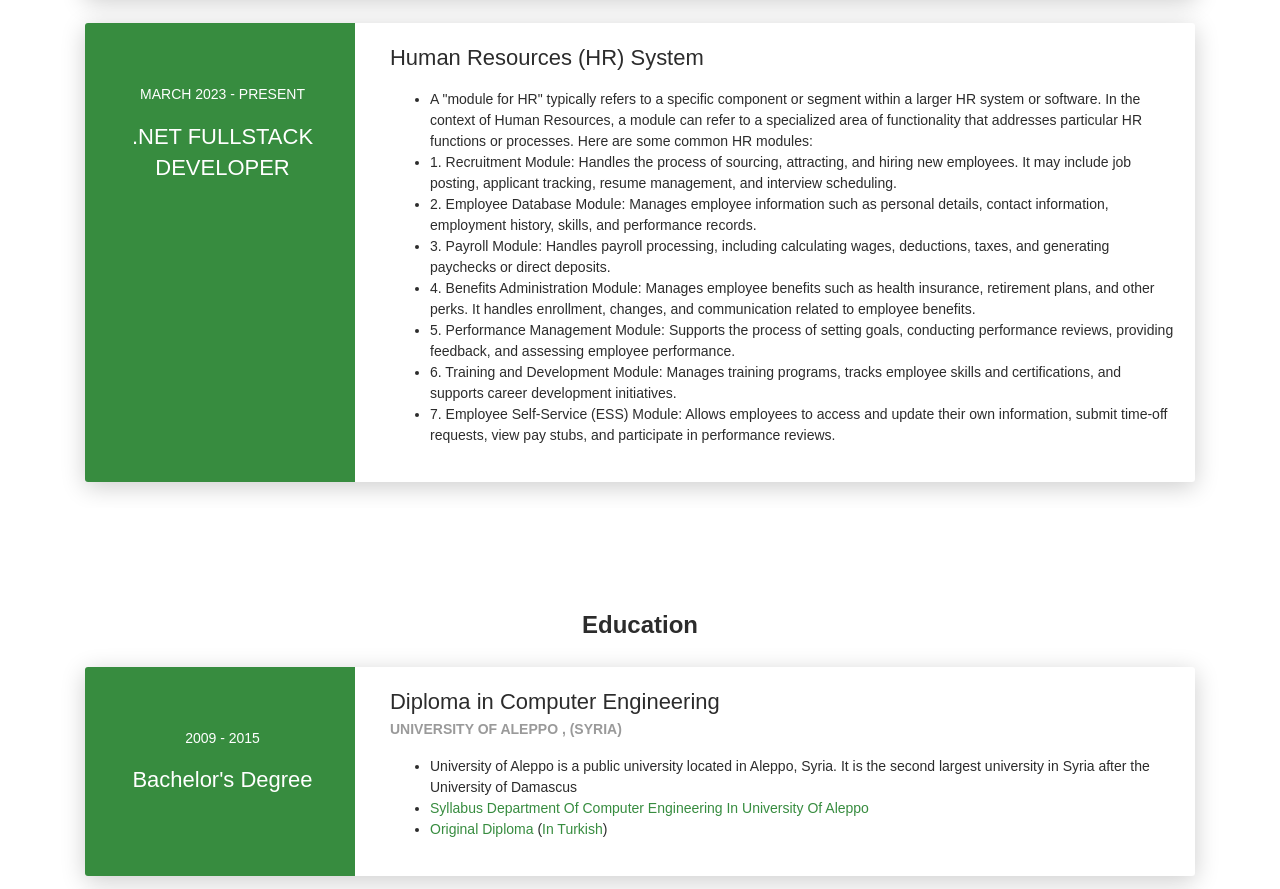
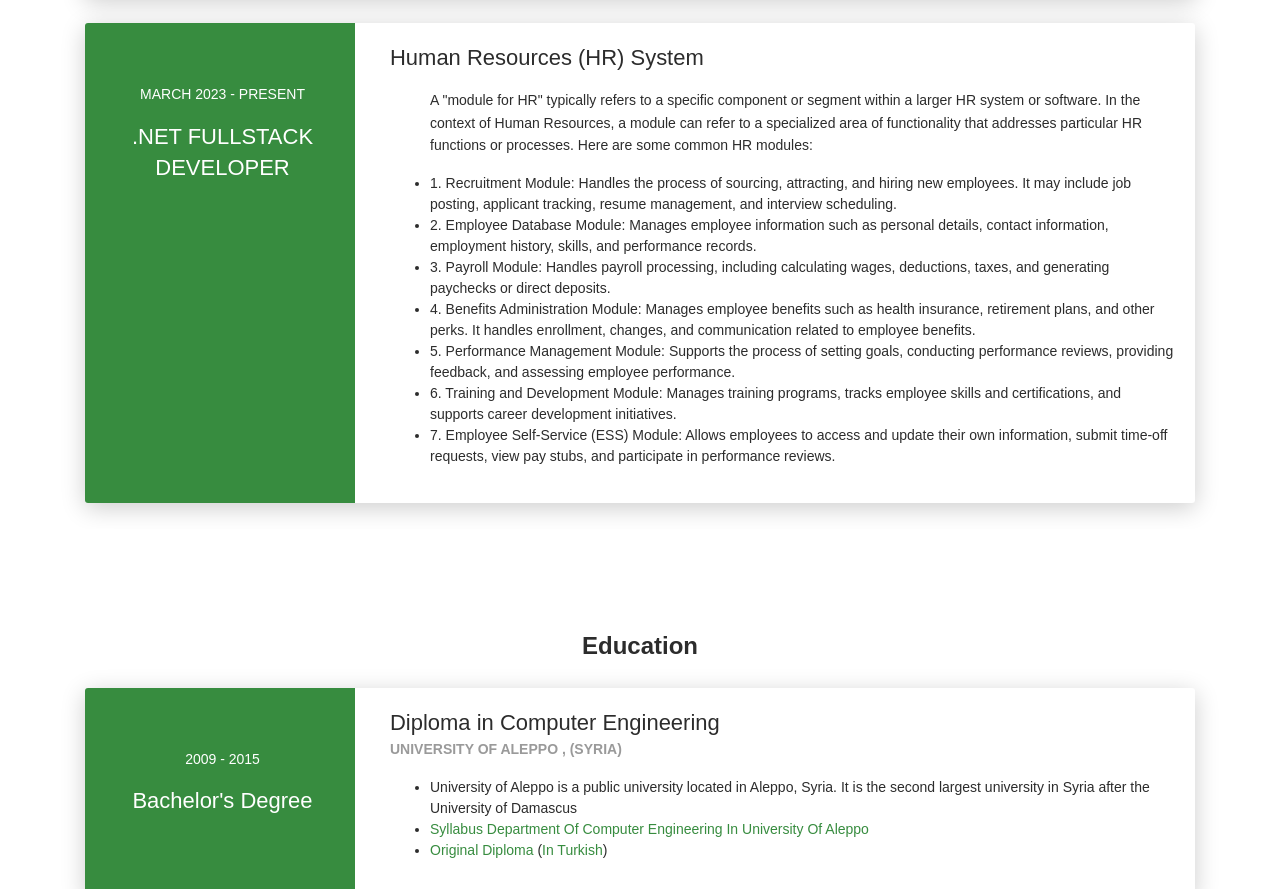
Before and after one commit to yasinhallak/MyResume, a plain HTML site: page index.html in a window 1280 px wide. Shown: the part 2956-3845 px from the top of the page. Drawn offline with Linux system fonts and the light colour scheme.

Commit message:
Update index.html

```diff
--- a/index.html
+++ b/index.html
@@ -400,9 +400,9 @@
                 <div class="card-body">
                   <div class="h5">Human Resources (HR) System</div>
                   <ul>
-                    <li>
+                    <P>
                       A "module for HR" typically refers to a specific component or segment within a larger HR system or software. In the context of Human Resources, a module can refer to a specialized area of functionality that addresses particular HR functions or processes. Here are some common HR modules:
-                    </li>
+                    </P>
                     <li>
                      1. Recruitment Module: Handles the process of sourcing, attracting, and hiring new employees. It may include job posting, applicant tracking, resume management, and interview scheduling.
                     </li>
```
